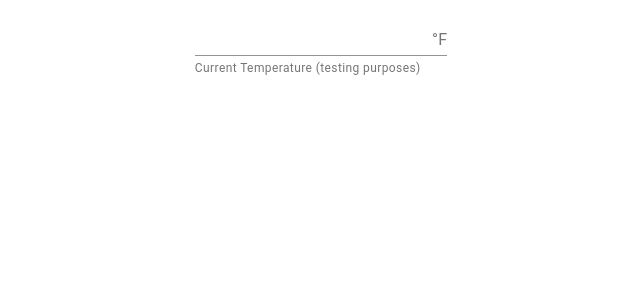
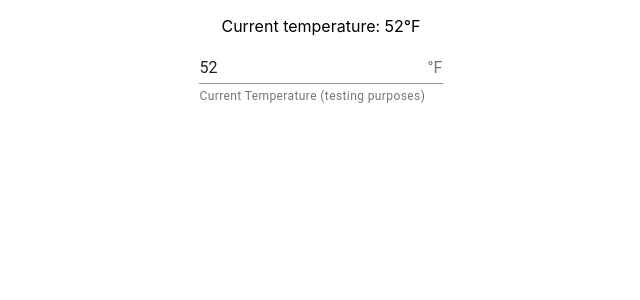
Before and after one commit to hellodommy/cs3249-radial-slider, a React (Create React App) app: page / in a window 1280 px wide. Shown: the top 300 px of the page, without its empty margins (319-959 px from the left). Built offline with nearby package versions, Linux system fonts and the light colour scheme.

Commit message:
Set up current temperature test input using Class React

```diff
--- a/src/InputAdornments.jsx
+++ b/src/InputAdornments.jsx
@@ -1,62 +1,43 @@
 import React from "react";
-import clsx from "clsx";
-import { makeStyles } from "@material-ui/core/styles";
 import Input from "@material-ui/core/Input";
 import InputAdornment from "@material-ui/core/InputAdornment";
 import FormHelperText from "@material-ui/core/FormHelperText";
 import FormControl from "@material-ui/core/FormControl";
 
-const useStyles = makeStyles((theme) => ({
-  root: {
-    display: "flex",
-    flexWrap: "wrap",
-  },
-  margin: {
-    margin: theme.spacing(1),
-  },
-  withoutLabel: {
-    marginTop: theme.spacing(3),
-  },
-  textField: {
-    width: "25ch",
-  },
-}));
+class InputAdornments extends React.Component {
+  constructor(props) {
+    super(props);
+    this.handleChange = this.handleChange.bind(this);
+    this.state = { temperature: "52" };
+  }
 
-function InputAdornments() {
-  const classes = useStyles();
-  const [values, setValues] = React.useState({
-    currTemp: "",
-  });
+  handleChange(e) {
+    this.setState({ temperature: e.target.value });
+  }
 
-  const handleChange = (prop) => (event) => {
-    setValues({ ...values, [prop]: event.target.value });
-  };
-
+  render() {
+    const temperature = this.state.temperature;
     return (
       <div>
-      <FormControl
-        className={clsx(
-          classes.margin,
-          classes.withoutLabel,
-          classes.textField
-        )}
-      >
+        <p>Current temperature: {temperature}°F</p>
+        <FormControl>
           <Input
-          id="standard-adornment-weight"
-          value={values.currTemp}
-          onChange={handleChange("currTemp")}
+            id="current-temperature-input"
+            value={temperature}
+            onChange={this.handleChange}
             endAdornment={<InputAdornment position="end">°F</InputAdornment>}
             aria-describedby="standard-weight-helper-text"
             inputProps={{
               "aria-label": "currTemp",
             }}
           />
-        <FormHelperText id="standard-weight-helper-text">
+          <FormHelperText id="current-temperature-input-helper-text">
             Current Temperature (testing purposes)
           </FormHelperText>
         </FormControl>
       </div>
     );
   }
+}
 
 export default InputAdornments
```
Lines whose indentation alone changed are shown as unchanged.
